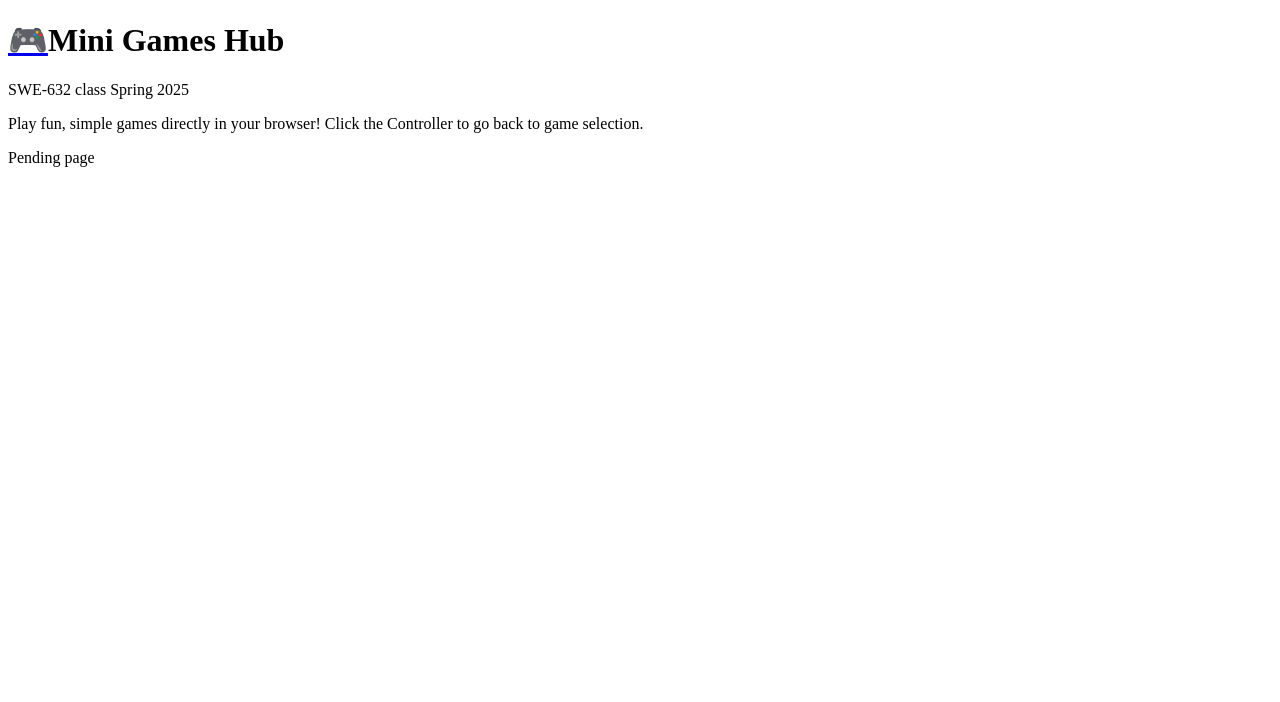
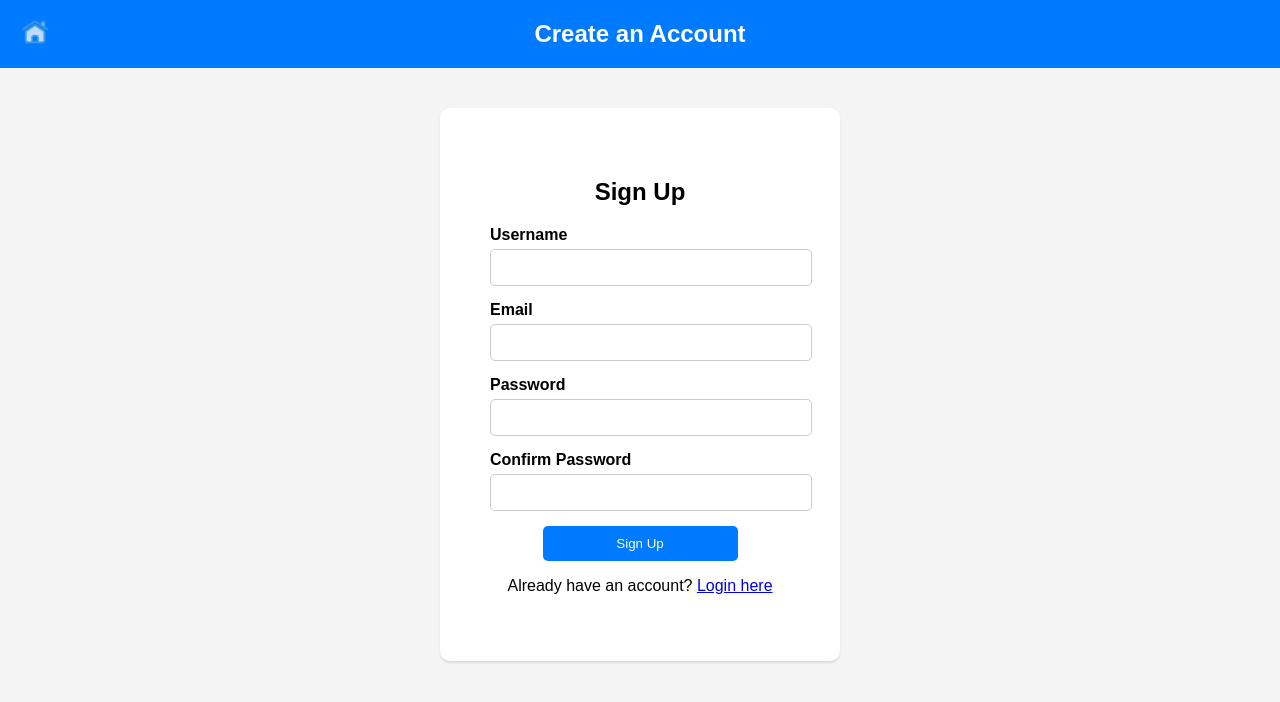
Before and after one commit to ricardoaldanasalas/SWE-632-v4, a plain HTML site: page signup.html in a window 1280 px wide. Drawn offline with Linux system fonts and the light colour scheme.

Commit message:
add login and sign up pages, updated controller

```diff
--- /dev/null
+++ b/css/styles-login-signup.css
@@ -0,0 +1,93 @@
+body {
+    font-family: Arial, sans-serif;
+    text-align: center;
+    background-color: #f4f4f4;
+    margin: 0;
+    padding: 0;
+}
+
+/* Header */
+header {
+    background-color: #007bff;
+    color: white;
+    padding: 20px;
+    margin-bottom: 20px;
+    display: flex;
+    justify-content: center;
+    align-items: center;
+    position: relative;
+    box-sizing: border-box;
+}
+
+header > div {
+    position: absolute;
+    left: 20px;
+    top: 50%;
+    transform: translateY(-50%);
+}
+
+header > div img {
+    width: 30px;
+    height: auto;
+}
+
+h1 {
+    margin: 0;
+    font-size: 24px;
+    text-align: center;
+}
+
+/* Login/Sign Up Container */
+.login-container, .signup-container {
+    display: flex;
+    justify-content: center;
+    padding: 20px;
+}
+
+.login-card, .signup-card {
+    background: white;
+    border-radius: 10px;
+    box-shadow: 0px 2px 2px rgba(0, 0, 0, 0.1);
+    padding: 50px;
+    width: 300px;
+    text-align: center;
+}
+
+.input-group {
+    margin-bottom: 15px;
+    text-align: left;
+}
+
+.input-group label {
+    font-weight: bold;
+}
+
+.input-group input {
+    width: 100%;
+    padding: 10px;
+    margin-top: 5px;
+    border: 1px solid #ccc;
+    border-radius: 5px;
+}
+
+/* Buttons */
+.auth-btn {
+    display: block;
+    padding: 10px 10px;
+    background-color: #007bff;
+    color: white;
+    text-decoration: none;
+    border-radius: 5px;
+    border: 0;
+    width: 65%; /* Remove 100% width to allow centering */
+    margin-left: auto;
+    margin-right: auto;
+}
+
+.auth-btn:hover {
+    background-color: #0056b3;
+}
+
+.signup-link, .login-link {
+    margin-top: 15px;
+}
--- a/signup.html
+++ b/signup.html
@@ -1,13 +1,49 @@
 <!DOCTYPE html>
 <html lang="en">
+<head>
+    <meta charset="UTF-8">
+    <meta name="viewport" content="width=device-width, initial-scale=1.0">
+    <title>Sign Up</title>
+    <link rel="stylesheet" href="css/styles-login-signup.css">
+</head>
 <body>
+
     <header>
         <div>
-                <h1><a href="index.html" class="btn">🎮</a>Mini Games Hub</h1>
-                <p>SWE-632 class Spring 2025</p>
-                <p>Play fun, simple games directly in your browser! Click the Controller to go back to game selection.</p>
+            <a href="index.html">
+                <img src="assets/home-icon.png" alt="">
+            </a>
         </div>
+        <h1>Create an Account</h1>
     </header>
-        <p>Pending page</p>
+
+<div class="signup-container">
+    <div class="signup-card">
+        <h2>Sign Up</h2>
+        <form action="index.html" method="GET">
+            <div class="input-group">
+                <label for="username">Username</label>
+                <input type="text" id="username" name="username" required>
+            </div>
+            <div class="input-group">
+                <label for="email">Email</label>
+                <input type="email" id="email" name="email" required>
+            </div>
+            <div class="input-group">
+                <label for="password">Password</label>
+                <input type="password" id="password" name="password" required>
+            </div>
+            <div class="input-group">
+                <label for="confirm-password">Confirm Password</label>
+                <input type="password" id="confirm-password" name="confirm-password" required>
+            </div>
+            <button type="submit" class="auth-btn">Sign Up</button>
+        </form>
+        <div class="login-link">
+            <p>Already have an account? <a href="login.html">Login here</a></p>
+        </div>
+    </div>
+</div>
+
 </body>
 </html>
```
Also changed, not shown: css/styles.css (+14 -0 lines), index.html (+10 -7 lines), login.html (+32 -4 lines), assets/home-icon.png (added), 1 other file. Lines whose indentation alone changed are shown as unchanged.
